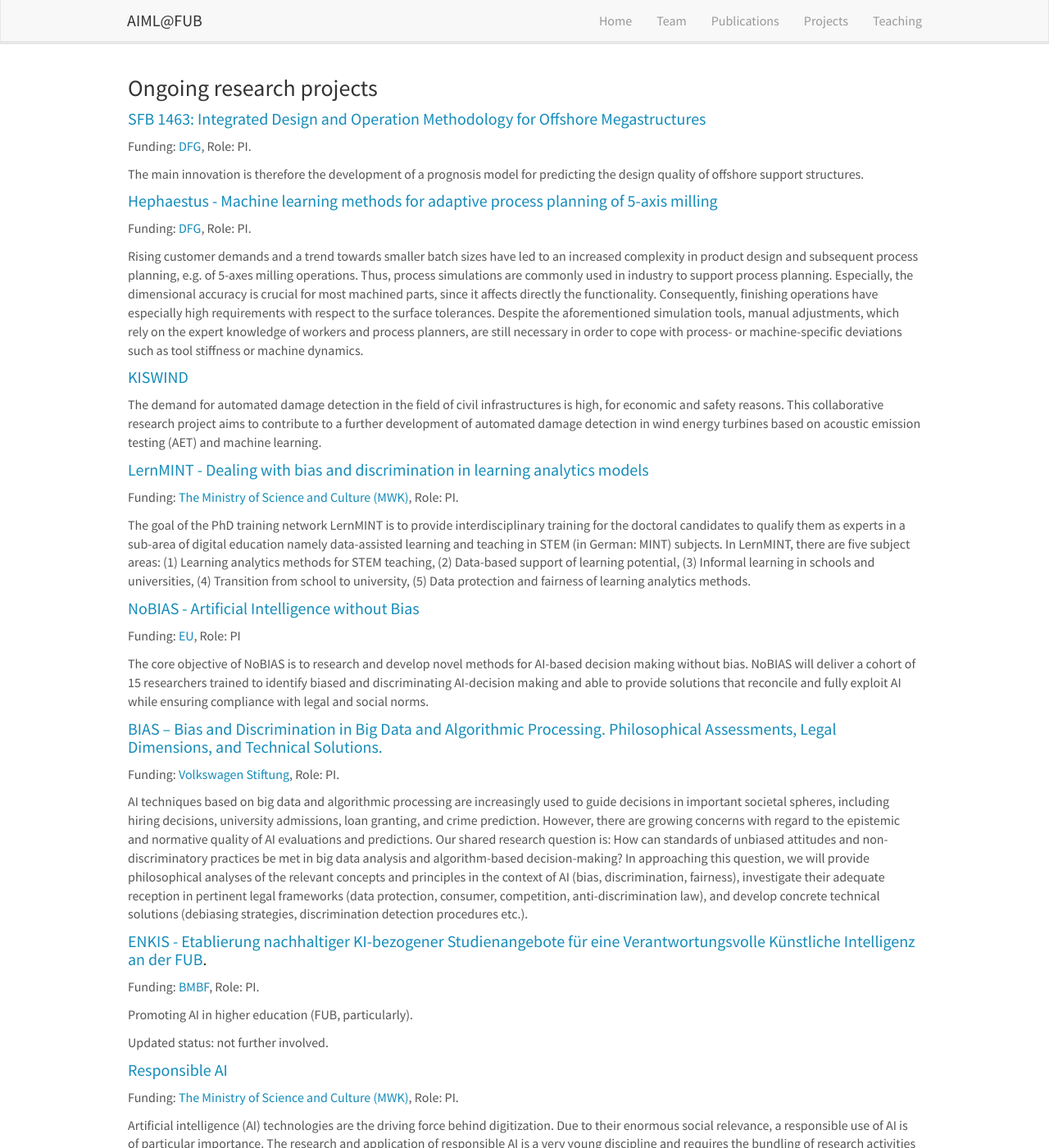
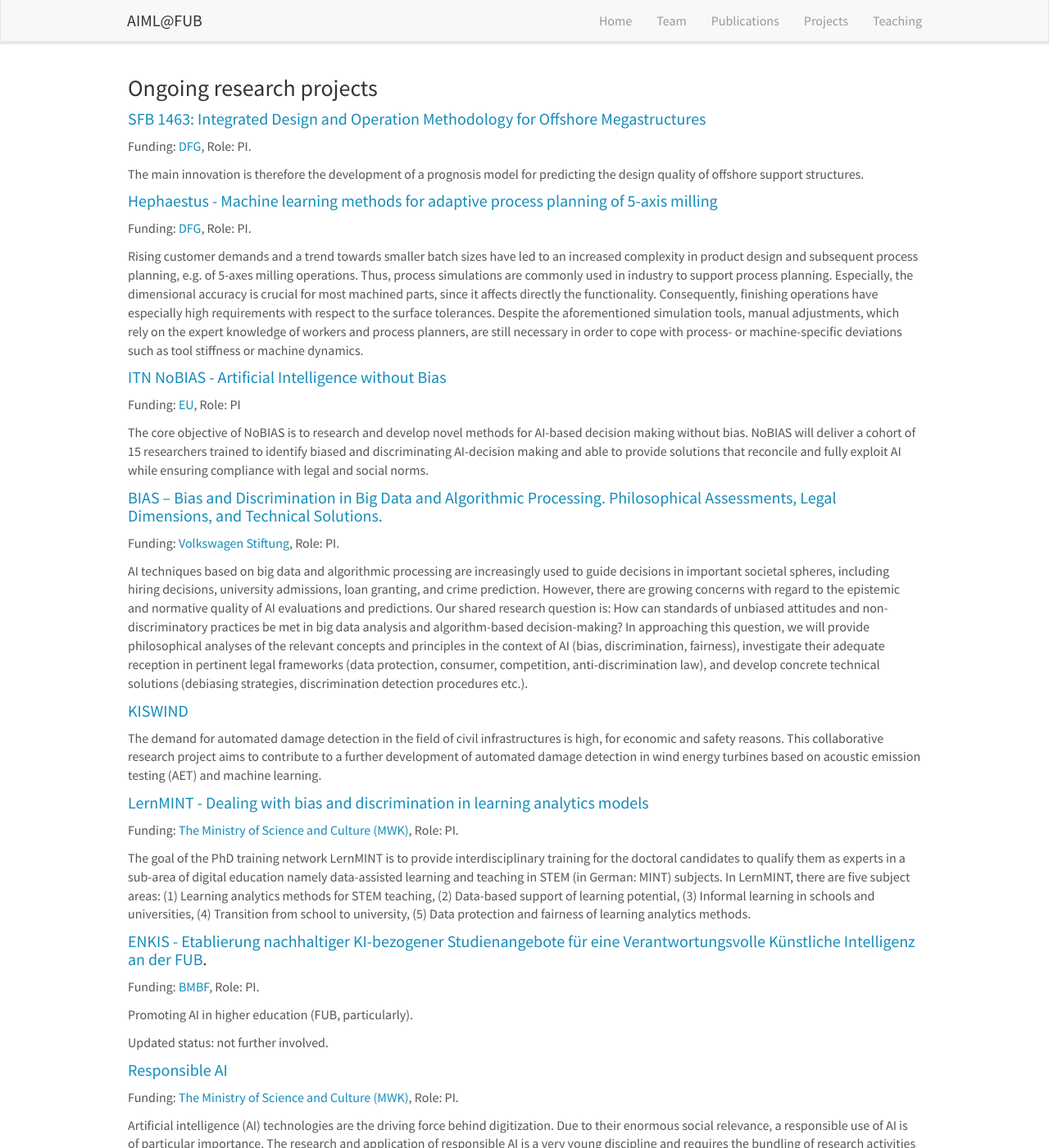
Before and after one commit to AIML-research/AIML-research.github.io, a Jekyll site: the page built from _pages/projects.md, in a window 1280 px wide and 1400 px high. Shown: the whole window at 82% size. Built offline with Jekyll 4.4.1, drawn with Linux system fonts in a browser that asks for light colours; nearby versions of some CDN libraries; some of the changed lines change nothing that is shown.

Commit message:
Update projects.md

```diff
--- a/_pages/projects.md
+++ b/_pages/projects.md
@@ -18,15 +18,7 @@ Funding: <a href="https://gepris.dfg.de/gepris/projekt/424298653" target="_new">
 
 Rising customer demands and a trend towards smaller batch sizes have led to an increased complexity in product design and subsequent process planning, e.g. of 5-axes milling operations. Thus, process simulations are commonly used in industry to support process planning. Especially, the dimensional accuracy is crucial for most machined parts, since it affects directly the functionality. Consequently, finishing operations have especially high requirements with respect to the surface tolerances. Despite the aforementioned simulation tools, manual adjustments, which rely on the expert knowledge of workers and process planners, are still necessary in order to cope with process- or machine-specific deviations such as tool stiffness or machine dynamics.
 
-#### <a href = "{{ site.url }}{{ site.baseurl }}/projects/kiswind">KISWIND </a>
-The demand for automated damage detection in the field of civil infrastructures is high, for economic and safety reasons. This collaborative research project aims to contribute to a further development of automated damage detection in wind energy turbines based on acoustic emission testing (AET) and machine learning.
-
-#### <a href = "{{ site.url }}{{ site.baseurl }}/projects/lernmint/">LernMINT - Dealing with bias and discrimination in learning analytics models</a>
-Funding: <a href="https://www.mwk.niedersachsen.de/china/representative-of-the-ministry-of-science-and-culture-of-the-german-state-of-lower-saxony-for-university-cooperation-between-lower-saxony-and-china-189609.html" target="_new"> The Ministry of Science and Culture (MWK)</a>, Role: PI.
-
-The goal of the PhD training network LernMINT is to provide interdisciplinary training for the doctoral candidates to qualify them as experts in a sub-area of digital education namely data-assisted learning and teaching in STEM (in German: MINT) subjects. In LernMINT, there are five subject areas: (1) Learning analytics methods for STEM teaching, (2) Data-based support of learning potential, (3) Informal learning in schools and universities, (4) Transition from school to university, (5) Data protection and fairness of learning analytics methods.
-
-#### <a href = "{{ site.url }}{{ site.baseurl }}/projects/nobias">NoBIAS - Artificial Intelligence without Bias</a>
+#### <a href = "{{ site.url }}{{ site.baseurl }}/projects/nobias">ITN NoBIAS - Artificial Intelligence without Bias</a>
 Funding: <a href="https://cordis.europa.eu/project/id/860630" target="_new">EU</a>, Role: PI
 
 The core objective of NoBIAS is to research and develop novel methods for AI-based decision making without bias. NoBIAS will deliver a cohort of 15 researchers trained to identify biased and discriminating AI-decision making and able to provide solutions that reconcile and fully exploit AI while ensuring compliance with legal and social norms.
@@ -36,6 +28,14 @@ Funding: <a href="http://portal.volkswagenstiftung.de/search/projectDetails.do?r
 
 AI techniques based on big data and algorithmic processing are increasingly used to guide decisions in important societal spheres, including hiring decisions, university admissions, loan granting, and crime prediction. However, there are growing concerns with regard to the epistemic and normative quality of AI evaluations and predictions. Our shared research question is: How can standards of unbiased attitudes and non-discriminatory practices be met in big data analysis and algorithm-based decision-making?
 In approaching this question, we will provide philosophical analyses of the relevant concepts and principles in the context of AI (bias, discrimination, fairness), investigate their adequate reception in pertinent legal frameworks (data protection, consumer, competition, anti-discrimination law), and develop concrete technical solutions (debiasing strategies, discrimination detection procedures etc.).
+
+#### <a href = "{{ site.url }}{{ site.baseurl }}/projects/kiswind">KISWIND </a>
+The demand for automated damage detection in the field of civil infrastructures is high, for economic and safety reasons. This collaborative research project aims to contribute to a further development of automated damage detection in wind energy turbines based on acoustic emission testing (AET) and machine learning.
+
+#### <a href = "{{ site.url }}{{ site.baseurl }}/projects/lernmint/">LernMINT - Dealing with bias and discrimination in learning analytics models</a>
+Funding: <a href="https://www.mwk.niedersachsen.de/china/representative-of-the-ministry-of-science-and-culture-of-the-german-state-of-lower-saxony-for-university-cooperation-between-lower-saxony-and-china-189609.html" target="_new"> The Ministry of Science and Culture (MWK)</a>, Role: PI.
+
+The goal of the PhD training network LernMINT is to provide interdisciplinary training for the doctoral candidates to qualify them as experts in a sub-area of digital education namely data-assisted learning and teaching in STEM (in German: MINT) subjects. In LernMINT, there are five subject areas: (1) Learning analytics methods for STEM teaching, (2) Data-based support of learning potential, (3) Informal learning in schools and universities, (4) Transition from school to university, (5) Data protection and fairness of learning analytics methods.
 
 #### <a href = "https://aiml-research.github.io/projects/enkis">ENKIS - Etablierung nachhaltiger KI-bezogener Studienangebote für eine Verantwortungsvolle Künstliche Intelligenz an der FUB</a>.
 Funding: <a href="https://www.bmbf.de/bmbf/de/home/_documents/digitale-hochschulbildung.html#:~:text=Mit%20der%20Bund%2DL%C3%A4nder%2DVereinbarung,der%20Breite%20des%20Hochschulsystems%20entfalten.">BMBF</a>, Role: PI.
```
